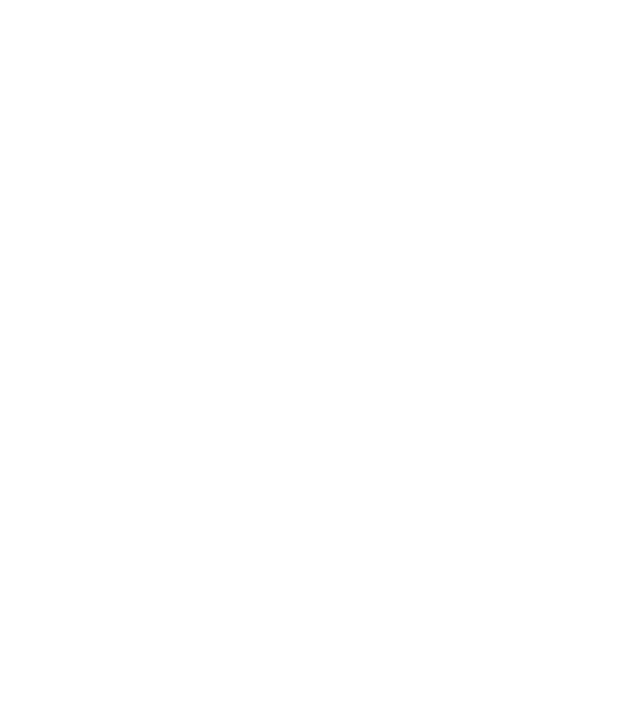
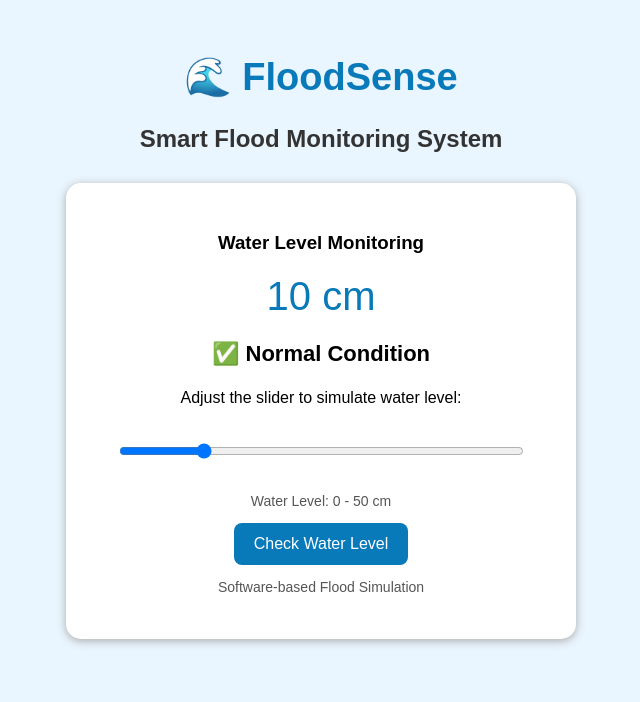
Before and after one commit to Payal-Nimbal/FloodSense, a plain HTML site: page index.html in a window 1280 px wide. Shown: the whole page, without its empty margins (319-959 px from the left). Drawn offline with Linux system fonts and the light colour scheme.

Commit message:
Update index.html

```diff
--- a/index.html
+++ b/index.html
@@ -1,7 +1,119 @@
+<!DOCTYPE html>
+<html lang="en">
+<head>
+    <meta charset="UTF-8">
+    <meta name="viewport" content="width=device-width, initial-scale=1.0">
+    <title>FloodSense - Smart Flood Monitoring</title>
+    <link rel="stylesheet" href="style.css">
+
+    <style>
+        body {
+            font-family: Arial, sans-serif;
+            background: #eaf6ff;
+            text-align: center;
+            margin: 0;
+            padding: 30px;
+        }
+
+        h1 {
+            color: #0879b9;
+            font-size: 38px;
+        }
+
+        h2 {
+            color: #333;
+        }
+
+        .card {
+            background: white;
+            padding: 30px;
+            margin: 30px auto;
+            max-width: 450px;
+            border-radius: 15px;
+            box-shadow: 0 2px 10px #aaa;
+        }
+
+        .level {
+            font-size: 40px;
+            color: #0879b9;
+            margin: 20px;
+        }
+
+        #status {
+            font-size: 22px;
+            font-weight: bold;
+        }
+
+        input[type="range"] {
+            width: 90%;
+            margin: 20px 0;
+            cursor: pointer;
+        }
+
+        button {
+            padding: 12px 20px;
+            background: #0879b9;
+            color: white;
+            border: none;
+            border-radius: 8px;
+            cursor: pointer;
+            font-size: 16px;
+        }
+
+        button:hover {
+            background: #055b8a;
+        }
+
+        .info {
+            color: #555;
+            font-size: 14px;
+        }
+    </style>
+</head>
+
+<body>
+
+    <h1>🌊 FloodSense</h1>
+    <h2>Smart Flood Monitoring System</h2>
+
+    <div class="card">
+
+        <h3>Water Level Monitoring</h3>
+
+        <p class="level" id="water">10 cm</p>
+
+        <h3 id="status">✅ Normal Condition</h3>
+
+        <p>Adjust the slider to simulate water level:</p>
+
+        <input type="range"
+               id="waterSlider"
+               min="0"
+               max="50"
+               value="10"
+               oninput="checkLevel()">
+
+        <p class="info">
+            Water Level: 0 - 50 cm
+        </p>
+
+        <button onclick="checkLevel()">
+            Check Water Level
+        </button>
+
+        <p class="info">
+            Software-based Flood Simulation
+        </p>
+
+    </div>
+
     <script>
+
         function checkLevel() {
 
-    let level = Math.floor(Math.random() * 51);
+            let level = Number(
+                document.getElementById("waterSlider").value
+            );
 
             document.getElementById("water").innerHTML =
                 level + " cm";
@@ -9,17 +121,29 @@ function checkLevel() {
             let status = document.getElementById("status");
 
             if (level < 20) {
-        status.innerHTML = "Normal Condition";
+
+                status.innerHTML = "✅ Normal Condition";
                 status.style.color = "green";
+
             }
+
             else if (level < 35) {
-        status.innerHTML = "WARNING! Water Level Rising";
+
+                status.innerHTML = "⚠️ Warning! Water Rising";
                 status.style.color = "orange";
+
             }
+
             else {
+
                 status.innerHTML = "🚨 FLOOD ALERT!";
                 status.style.color = "red";
-        alert("Flood Alert! High Water Level Detected");
+
             }
+
         }
+
     </script>
+
+</body>
+</html>
```
Lines whose indentation alone changed are shown as unchanged.
